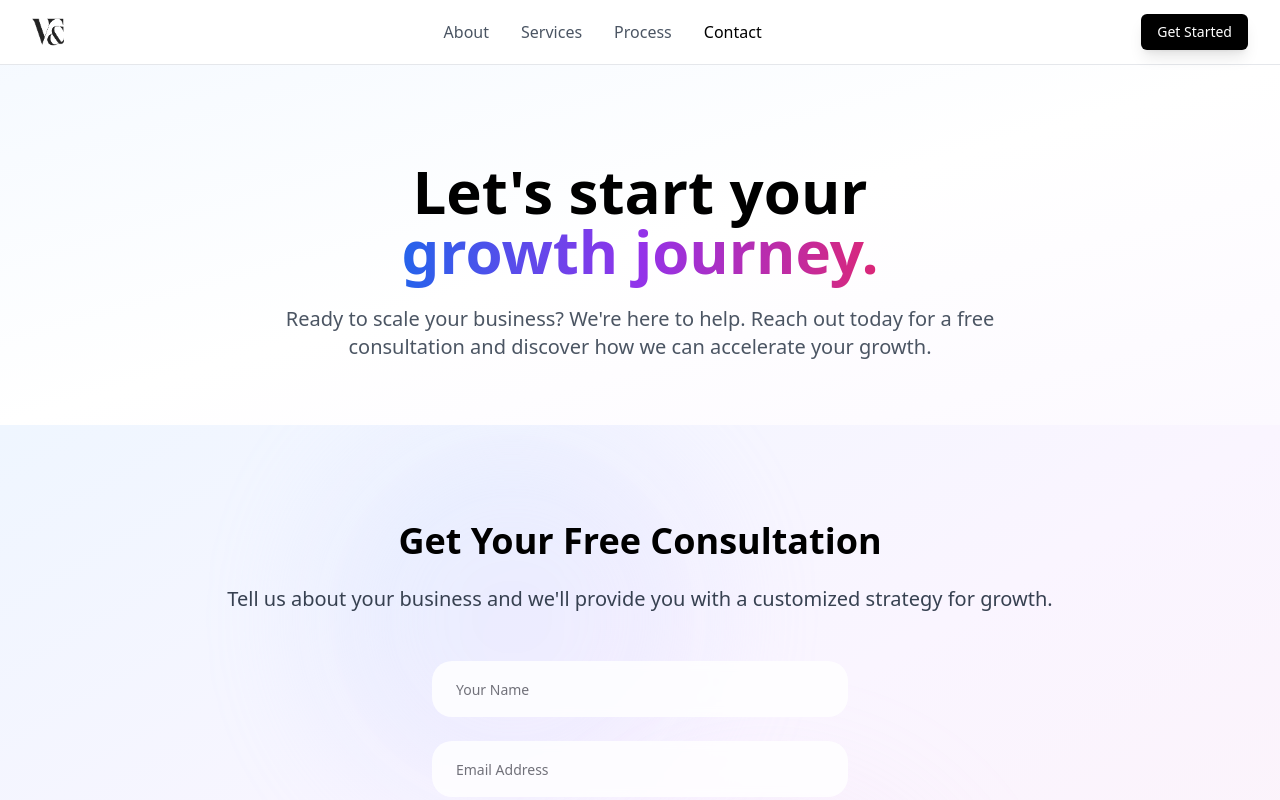
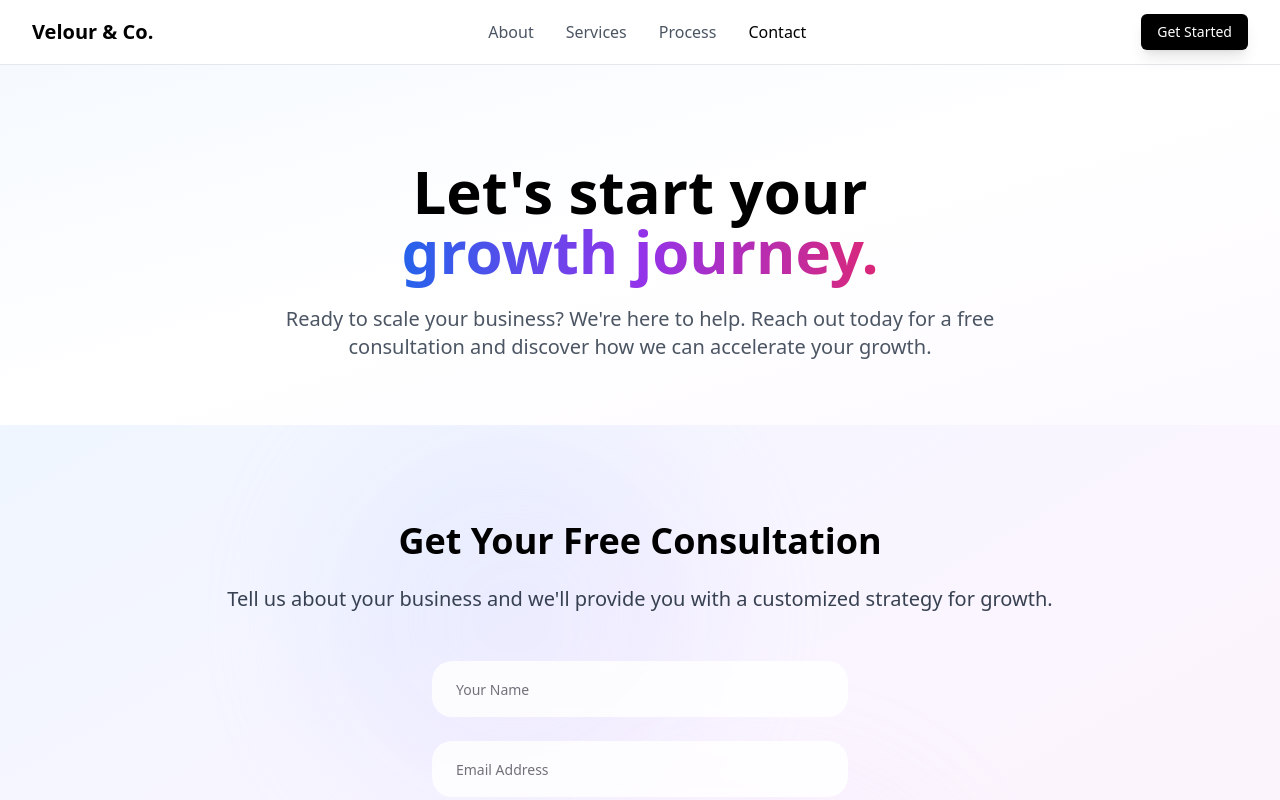
Before and after one commit to zkortam/velour-co, a Next.js app: page /contact in a window 1280 px wide. Shown: the top 800 px of the page. Built offline with nearby package versions, Linux system fonts and the light colour scheme.

Commit message:
Add dynamic navigation - Show 'Velour & Co.' text on page load, transition to logo when scrolling down

```diff
--- a/src/components/Navigation.tsx
+++ b/src/components/Navigation.tsx
@@ -2,11 +2,22 @@
 
 import { Button } from "@/components/ui/button"
 import Link from "next/link"
-import { useState } from "react"
+import { useState, useEffect } from "react"
 import Image from "next/image"
 
 export default function Navigation({ currentPage }: { currentPage: string }) {
   const [isMenuOpen, setIsMenuOpen] = useState(false)
+  const [hasScrolled, setHasScrolled] = useState(false)
+
+  useEffect(() => {
+    const handleScroll = () => {
+      const scrollTop = window.scrollY
+      setHasScrolled(scrollTop > 50)
+    }
+
+    window.addEventListener('scroll', handleScroll)
+    return () => window.removeEventListener('scroll', handleScroll)
+  }, [])
 
   const toggleMenu = () => {
     setIsMenuOpen(!isMenuOpen)
@@ -23,7 +34,8 @@ export default function Navigation({ currentPage }: { currentPage: string }) {
         <div className="flex justify-between items-center h-16">
           <div className="flex items-center">
             <Link href="/" onClick={closeMenu}>
-              <div className="flex items-center hover:scale-105 transition-transform duration-200 cursor-pointer">
+              <div className="flex items-center hover:scale-105 transition-all duration-300 cursor-pointer">
+                {hasScrolled ? (
                   <Image
                     src="/velourlogo.svg"
                     alt="Velour & Co. Logo"
@@ -31,6 +43,9 @@ export default function Navigation({ currentPage }: { currentPage: string }) {
                     height={40}
                     className="h-8 w-auto"
                   />
+                ) : (
+                  <h1 className="text-xl font-bold text-black">Velour & Co.</h1>
+                )}
               </div>
             </Link>
           </div>
```
Lines whose indentation alone changed are shown as unchanged.
